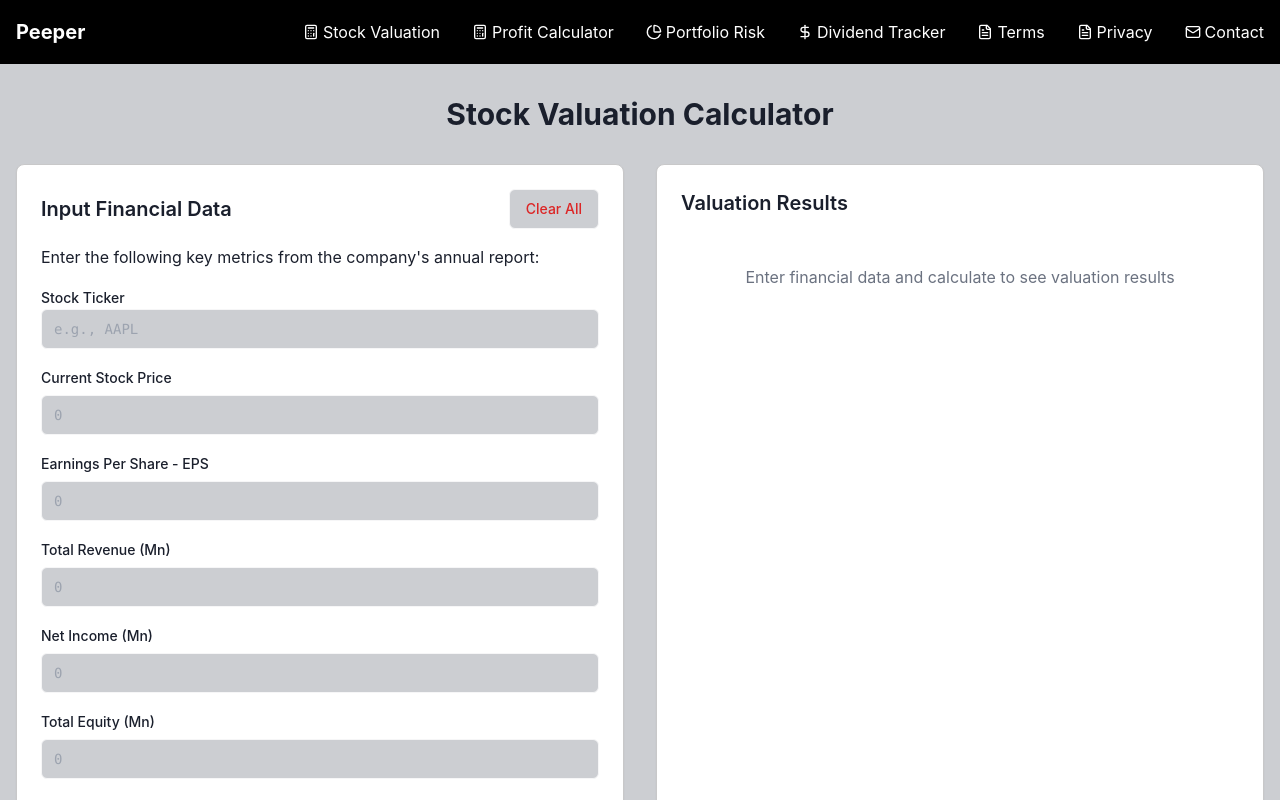
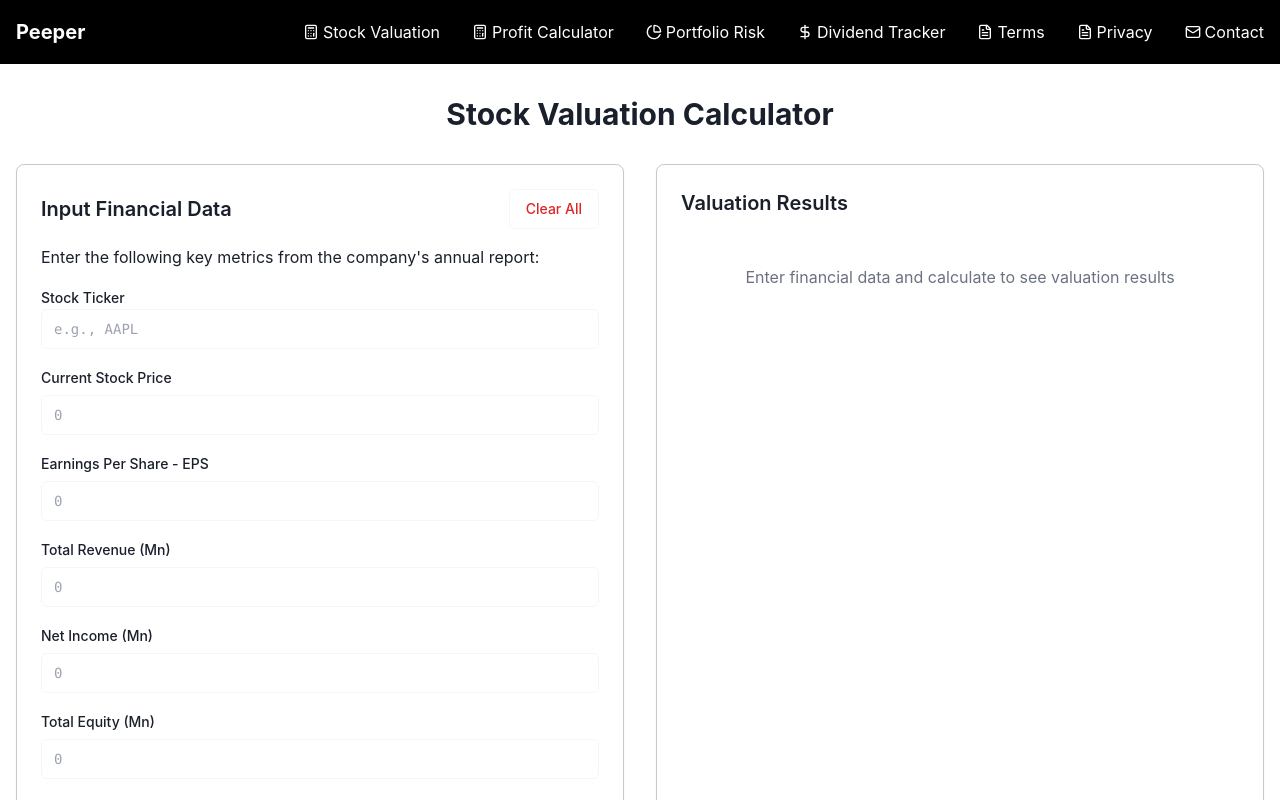
Before and after one commit to xzunk/Peeper, a React (Vite) app: page / in a window 1280 px wide. Shown: the top 800 px of the page. Built offline with nearby package versions, Linux system fonts and the light colour scheme.

Commit message:
Update tailwind.config.ts

```diff
--- a/tailwind.config.ts
+++ b/tailwind.config.ts
@@ -25,7 +25,7 @@ export default {
         secondary: "#00B300",
         tertiary: "#00A300",
         accent: "#1EAEDB",
-        background: "rgb(204, 206, 210)",
+        background: "#FFFFFF",
         foreground: "#1A1F2C",
         muted: "#8A898C",
         border: "#C8C8C9",
```
